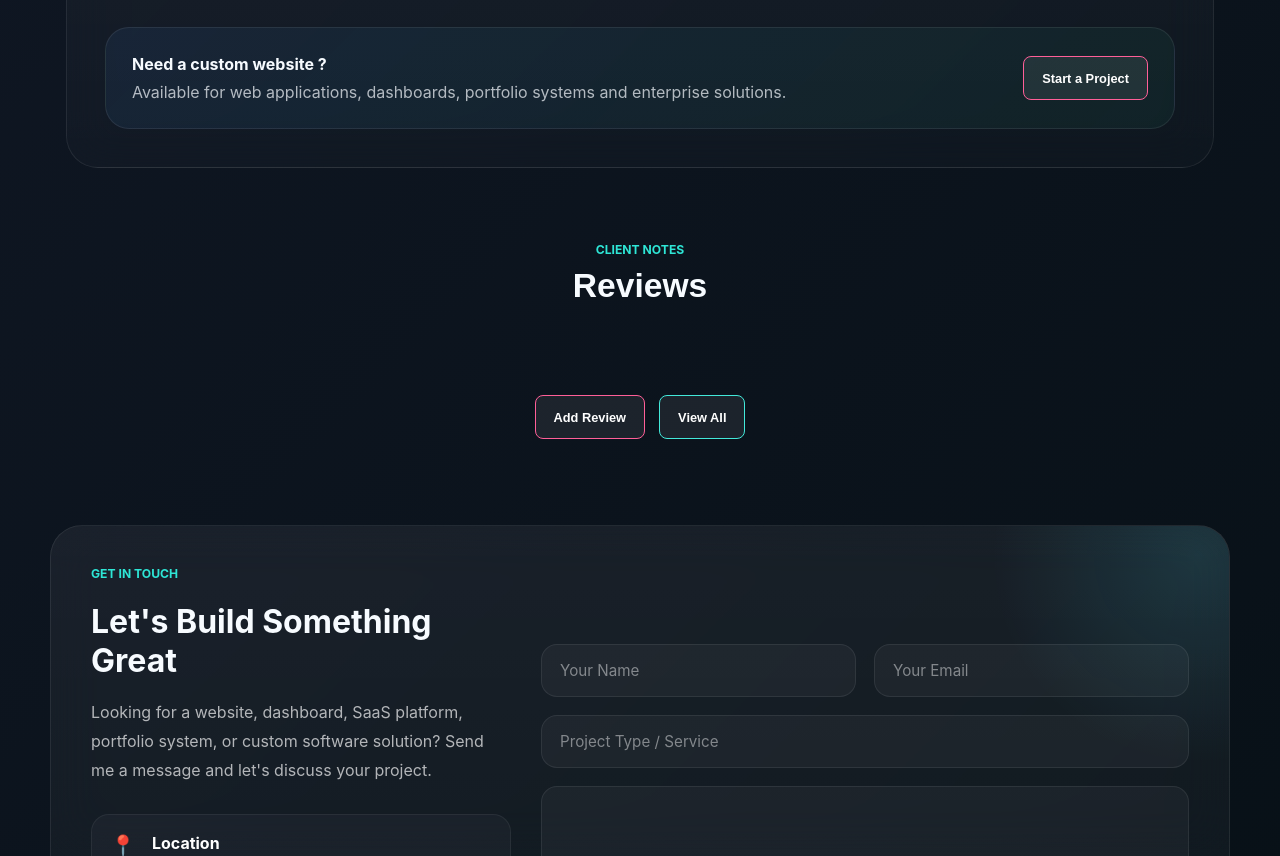
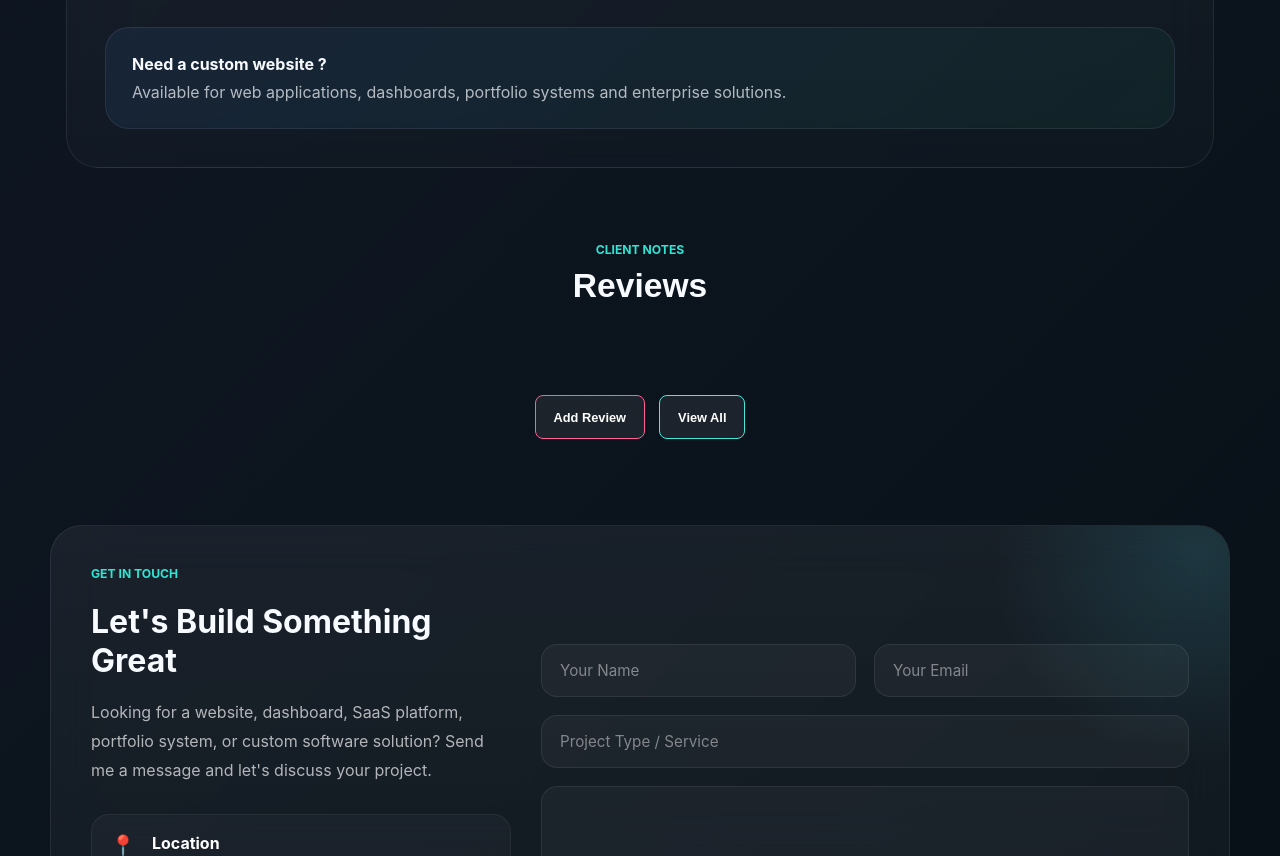
Before and after one commit to sanijasathnindu/Portfolio, a plain HTML site: page index.html in a window 1280 px wide. Shown: the part 3249-4105 px from the top of the page. Drawn offline with nearby package versions, Linux system fonts and the light colour scheme; no server answers; a script that the page names is missing.

Commit message:
Add files via upload

```diff
--- a/index.html
+++ b/index.html
@@ -271,13 +271,7 @@ I am continuously improving my skills by building real projects, exploring new f
                     </p>
                 </div>
 
-                <a
-                    href="#contactSection"
-                    class="btn-premium-glass">
-
-                    Start a Project
-
-                </a>
+                <div class="contra-hire-me-button" data-analyticsUserId="2b7e2a4b-652a-4416-9a77-b3bd522234df" data-theme="light" data-username="sanija_jayawickrama_a9bafqa0"></div><script async src="https://contra.com/static/embed/sdk.js" charset="utf-8"></script>
 
             </div>
         </section>
```
